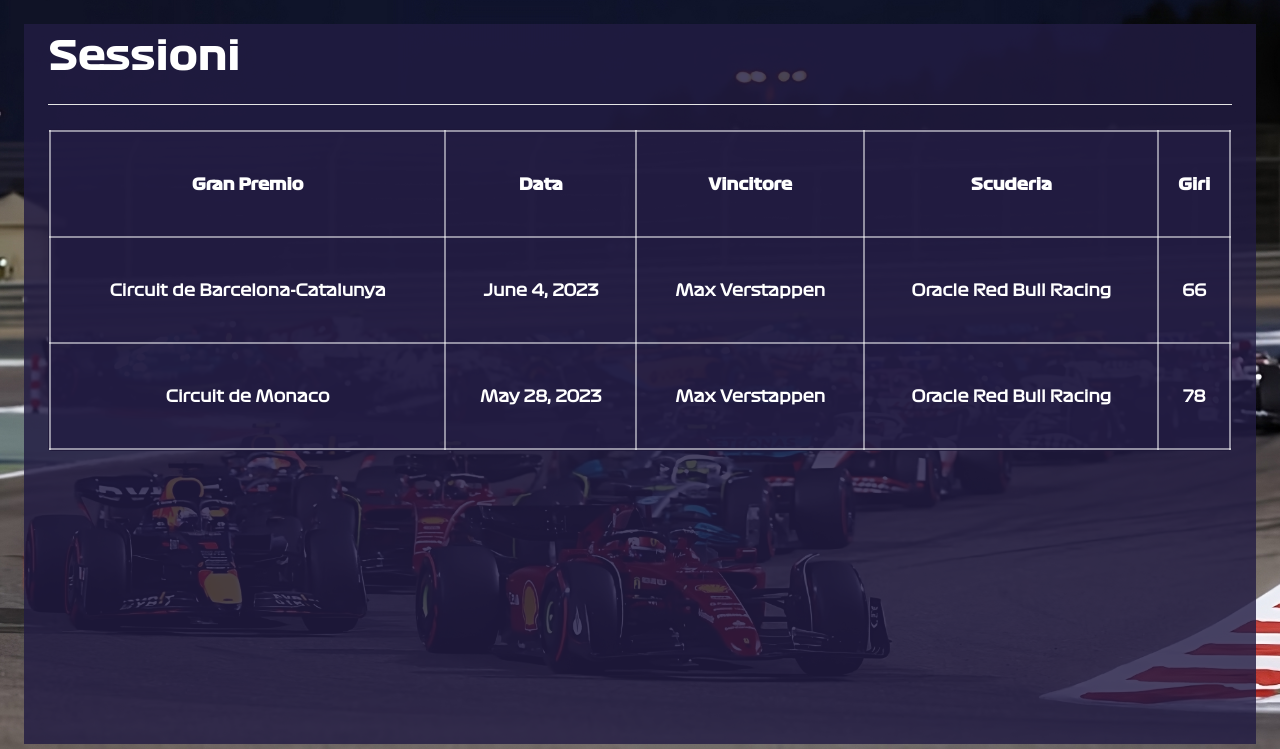
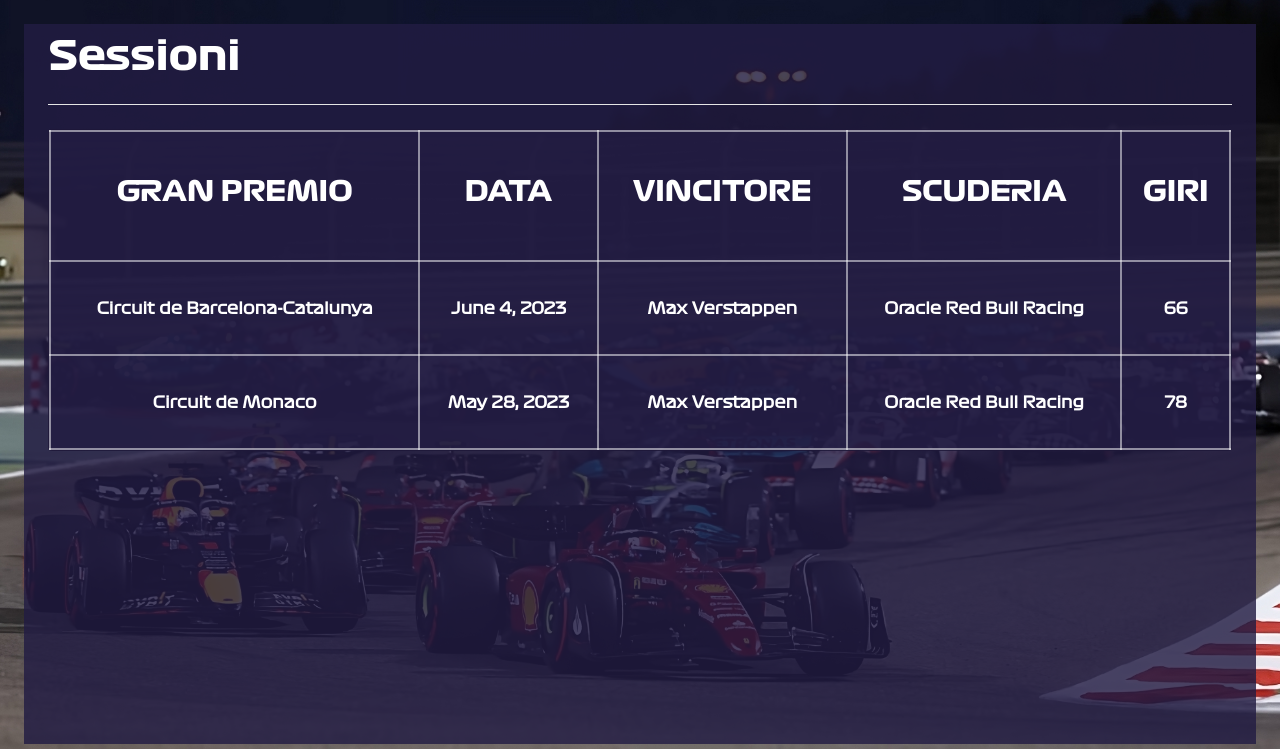
Before and after one commit to Anrighe/Progetto-Tecnologie-Web-2022-2023, a Django app: page /sessioni/ in a window 1280 px wide. Shown: the part 51-800 px from the top of the page. Run offline with Django 4.2, Linux system fonts and the light colour scheme; data comes from the database, SQL or seed files in the repository; both versions use the stored data as it was after the commit; lists and menus that the app fills with data are empty; some libraries are stand-ins or nearby versions.

Commit message:
font change

```diff
--- a/F1/templates/info/sessioni.html
+++ b/F1/templates/info/sessioni.html
@@ -24,11 +24,11 @@
         <div id="sessioni-table-div" class="card ml-4 mr-4 mb-4 mt-4">
             <table class="risultati-sessioni">
                 <tr>
-                    <th class="white-cell f1-font-bold">Gran Premio</th>
-                    <th class="white-cell f1-font-bold">Data</th>
-                    <th class="white-cell f1-font-bold">Vincitore</th>
-                    <th class="white-cell f1-font-bold">Scuderia</th>
-                    <th class="white-cell f1-font-bold">Giri</th>
+                    <th class="white-cell f1-font-bold"><h3>GRAN PREMIO</h3></th>
+                    <th class="white-cell f1-font-bold"><h3>DATA<h3></th>
+                    <th class="white-cell f1-font-bold"><h3>VINCITORE</h3></th>
+                    <th class="white-cell f1-font-bold"><h3>SCUDERIA</h3></th>
+                    <th class="white-cell f1-font-bold"><h3>GIRI</h3></th>
                 </tr>
                 {% for partecipazione in partecipazioni %}
                     <tr>
```
Also changed, not shown: F1/db.sqlite3.
